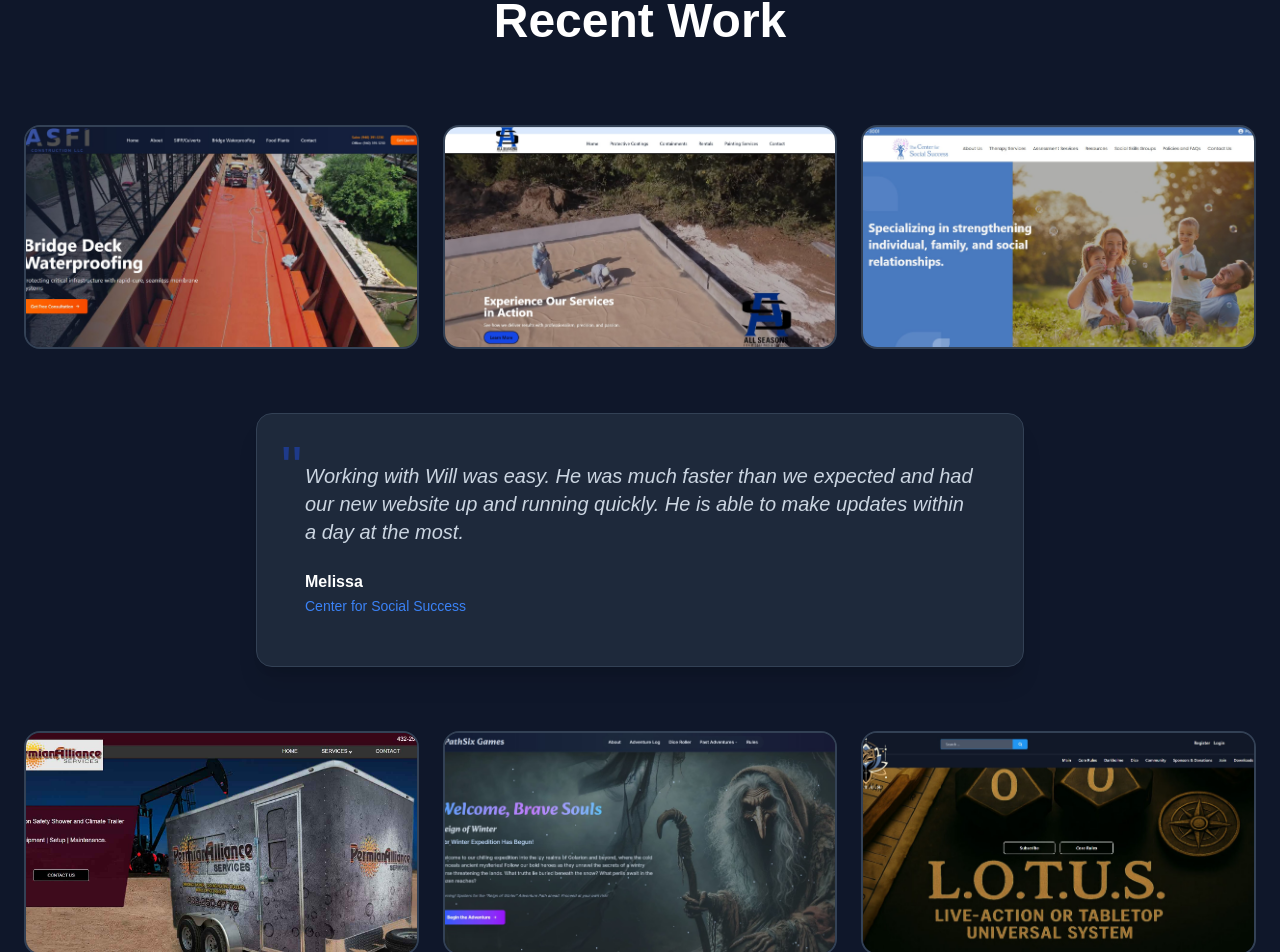
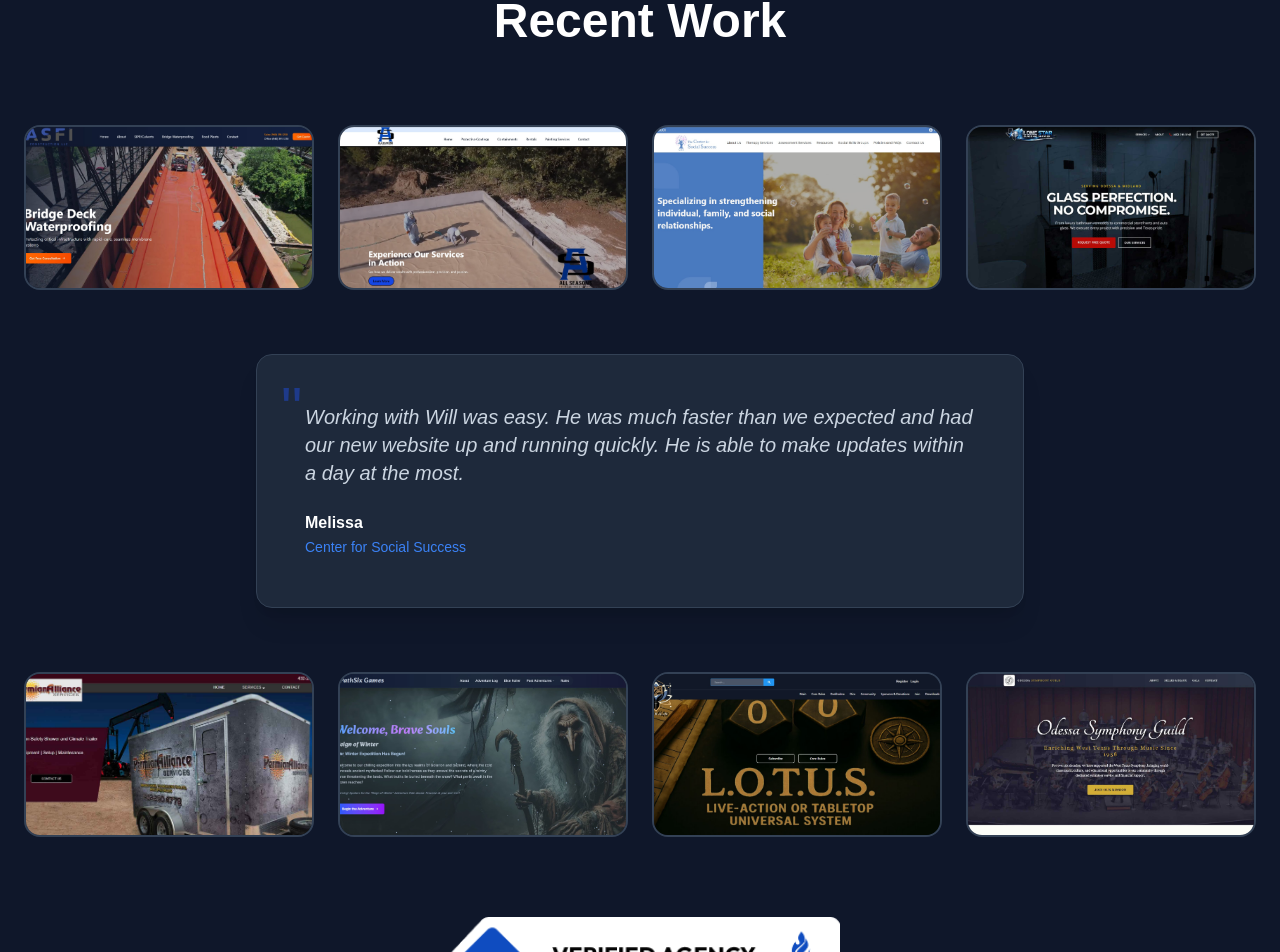
Before and after one commit to boonewh/pathsix-solutions, a Next.js app: page /web-design in a window 1280 px wide. Shown: the part 2019-2971 px from the top of the page. Built offline with nearby package versions, Linux system fonts and the light colour scheme.

Commit message:
Added two latest pages to web design latest projects

```diff
--- a/src/app/web-design/page.tsx
+++ b/src/app/web-design/page.tsx
@@ -192,8 +192,8 @@ export default function WebDesignPage() {
           <div className="container mx-auto px-6">
             <h2 className="text-4xl md:text-5xl font-bold text-center text-white mb-20">Recent Work</h2>
 
-            {/* Top Row - 3 Projects */}
-            <div className="grid grid-cols-1 md:grid-cols-3 gap-6 mb-16">
+            {/* Top Row - 4 Projects */}
+            <div className="grid grid-cols-1 md:grid-cols-4 gap-6 mb-16">
               {/* Project 1 - ASFI */}
               <a
                 href="https://asficonstruction.com"
@@ -244,6 +244,23 @@ export default function WebDesignPage() {
                   />
                 </div>
               </a>
+
+              {/* Project 4 - Lone Star Glass & Shower */}
+              <a
+                href="https://lsglassandshower.com"
+                target="_blank"
+                rel="noopener noreferrer"
+                className="group relative rounded-2xl overflow-hidden border-2 border-slate-700 bg-slate-900 hover:border-blue-500 transition-all duration-300 hover:shadow-2xl hover:shadow-blue-500/30"
+              >
+                <div className="aspect-[16/9] relative overflow-hidden">
+                  <Image
+                    src="/images/lonestar.jpg"
+                    alt="Lone Star Glass and Shower Website"
+                    fill
+                    className="object-cover object-top group-hover:scale-105 transition-transform duration-500"
+                  />
+                </div>
+              </a>
             </div>
 
             {/* Testimonial - Centered */}
@@ -262,9 +279,9 @@ export default function WebDesignPage() {
               </div>
             </div>
 
-            {/* Bottom Row - 3 Projects */}
-            <div className="grid grid-cols-1 md:grid-cols-3 gap-6">
-              {/* Project 4 - Permian Alliance */}
+            {/* Bottom Row - 4 Projects */}
+            <div className="grid grid-cols-1 md:grid-cols-4 gap-6">
+              {/* Project 5 - Permian Alliance */}
               <a
                 href="https://permianalliance.com"
                 target="_blank"
@@ -281,7 +298,7 @@ export default function WebDesignPage() {
                 </div>
               </a>
 
-              {/* Project 5 - PathSix Games */}
+              {/* Project 6 - PathSix Games */}
               <a
                 href="https://pathsix.games"
                 target="_blank"
@@ -298,7 +315,7 @@ export default function WebDesignPage() {
                 </div>
               </a>
 
-              {/* Project 6 - Lotus RPG */}
+              {/* Project 7 - Lotus RPG */}
               <a
                 href="https://lotusrpg.com"
                 target="_blank"
@@ -309,6 +326,23 @@ export default function WebDesignPage() {
                   <Image
                     src="/images/lotusrpg.jpg"
                     alt="Lotus RPG Website"
+                    fill
+                    className="object-cover object-top group-hover:scale-105 transition-transform duration-500"
+                  />
+                </div>
+              </a>
+
+              {/* Project 8 - Odessa Symphony Guild */}
+              <a
+                href="https://odessasymphonyguild.org"
+                target="_blank"
+                rel="noopener noreferrer"
+                className="group relative rounded-2xl overflow-hidden border-2 border-slate-700 bg-slate-900 hover:border-blue-500 transition-all duration-300 hover:shadow-2xl hover:shadow-blue-500/30"
+              >
+                <div className="aspect-[16/9] relative overflow-hidden">
+                  <Image
+                    src="/images/osg.jpg"
+                    alt="Odessa Symphony Guild Website"
                     fill
                     className="object-cover object-top group-hover:scale-105 transition-transform duration-500"
                   />
```
Also changed, not shown: public/images/lonestar.jpg (added), public/images/osg.jpg (added).
